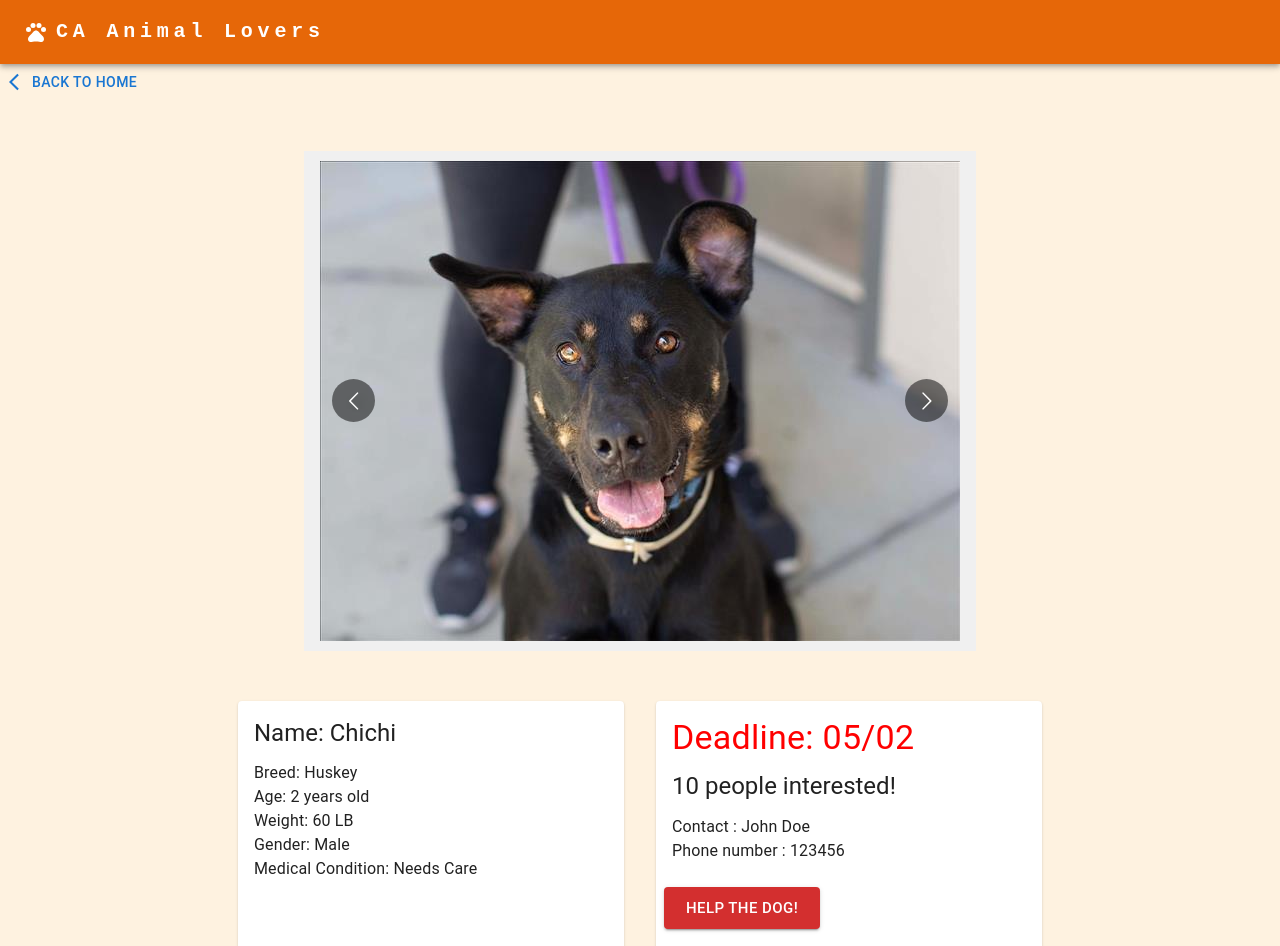
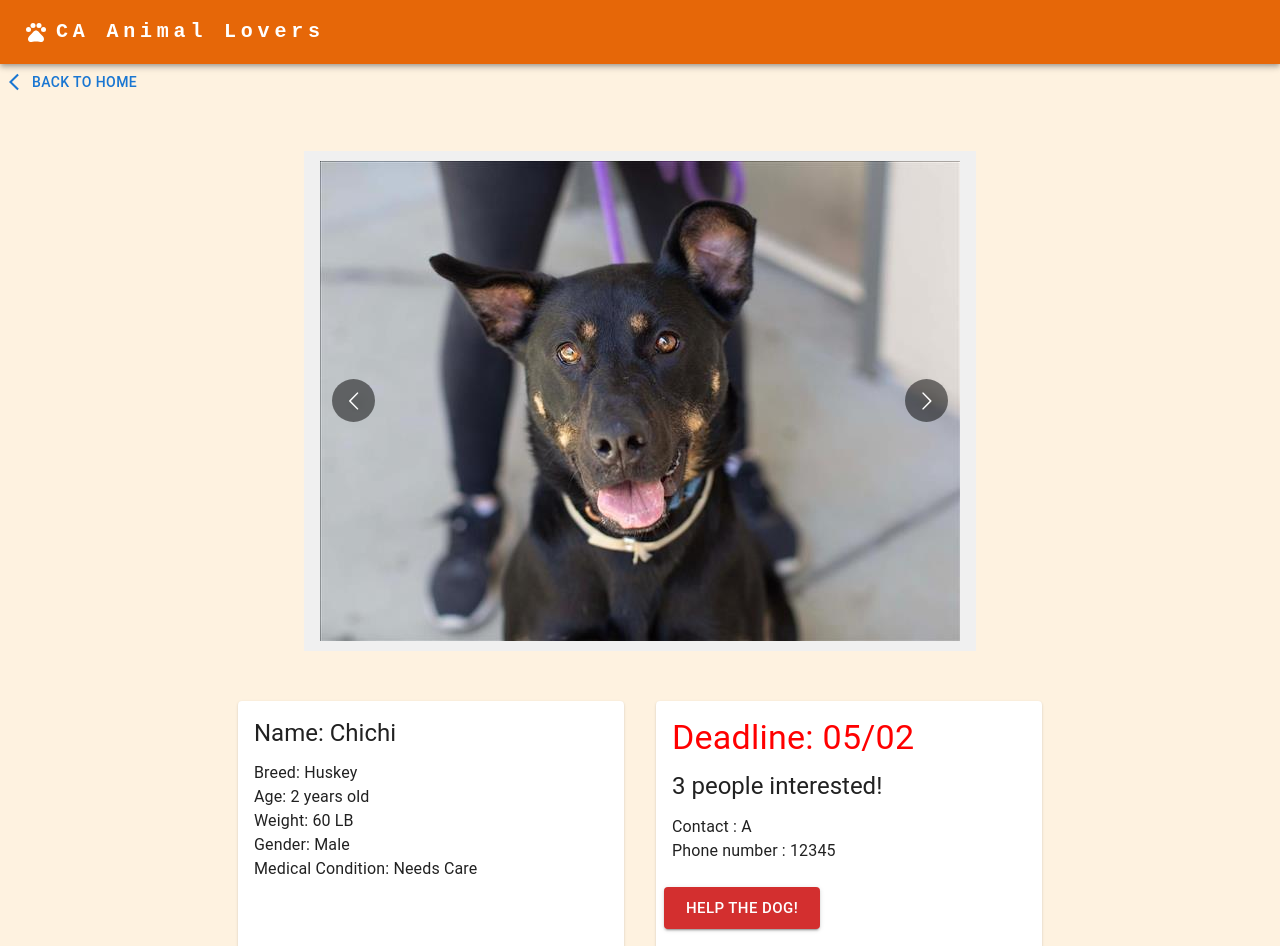
Before and after one commit to zinizhu/ca-anmial-lovers, a React (Create React App) app: page /dog-detail/1 in a window 1280 px wide. Shown: the top 946 px of the page. Built offline with nearby package versions, Linux system fonts and the light colour scheme.

Commit message:
feat: add volunteersInfo and dogVolunteersInfo

```diff
--- a/src/DogDetailsPage.tsx
+++ b/src/DogDetailsPage.tsx
@@ -16,6 +16,8 @@ import { Header } from "./Header";
 import { Card, CardContent, Container, CardActions } from "@mui/material";
 import { ImagesSlider } from "./ImagesSlider";
 import { VideosSlider } from "./VideosSlider";
+import { volunteersInfo } from "./VolunteersInfo";
+import { dogVolunteerMapping } from "./DogVolunteersMapping";
 
 const Item = styled(Paper)(({ theme }) => ({
   backgroundColor: theme.palette.mode === "dark" ? "#1A2027" : "#fff",
@@ -30,10 +32,13 @@ export function DogDetailsPage() {
   const { id } = useParams();
   const dogInfo = dogsInfo.find((d) => d.id.toString() === id);
 
+  const volunteerId = dogInfo ? dogVolunteerMapping[dogInfo.id] : undefined;
+  const volunteerInfo = volunteerId
+    ? volunteersInfo.find((volunteer) => volunteer.id === volunteerId)
+    : undefined;
+
   const ResourceInfo = {
-    numberOfPeopleInterested: 10,
-    assignee: "John Doe",
-    phone_number: 123456,
+    numberOfPeopleInterested: 3,
   };
 
   return (
@@ -101,12 +106,20 @@ export function DogDetailsPage() {
                               {ResourceInfo.numberOfPeopleInterested} people
                               interested!
                             </Typography>
-                            <Typography variant="body1">
-                              Contact : {ResourceInfo.assignee}
-                            </Typography>
-                            <Typography variant="body1">
-                              Phone number : {ResourceInfo.phone_number}
-                            </Typography>
+                            {volunteerInfo ? (
+                              <div>
+                                <Typography variant="body1">
+                                  Contact : {volunteerInfo.name}
+                                </Typography>
+                                <Typography variant="body1">
+                                  Phone number : {volunteerInfo.phone_number}
+                                </Typography>
+                              </div>
+                            ) : (
+                              <Typography variant="body1">
+                                No volunteer assigned
+                              </Typography>
+                            )}
                           </CardContent>
                           <CardActions>
                             <Button
--- /dev/null
+++ b/src/DogVolunteersMapping.tsx
@@ -0,0 +1,4 @@
+export const dogVolunteerMapping: Record<number, number> = {
+  1: 1,
+  2: 2,
+};
--- a/src/HomePage.tsx
+++ b/src/HomePage.tsx
@@ -18,7 +18,7 @@ function HomePage() {
       <div>
         <Grid container rowSpacing={4} padding={5}>
           {dogsInfo.map((dogInfo, dogIdx) => (
-            <Grid item xs={12} sm={6} md={4} lg={3} key={dogIdx}>
+            <Grid item xs={12} sm={6} md={4} key={dogIdx}>
               <DogInfoCard dogInfo={dogInfo} />
             </Grid>
           ))}
--- /dev/null
+++ b/src/VolunteersInfo.tsx
@@ -0,0 +1,18 @@
+export type VolunteersInfo = {
+  id: number;
+  name: string;
+  phone_number: string;
+};
+
+export const volunteersInfo: VolunteersInfo[] = [
+  {
+    id: 1,
+    name: "A",
+    phone_number: "12345",
+  },
+  {
+    id: 2,
+    name: "B",
+    phone_number: "98765",
+  },
+];
```
